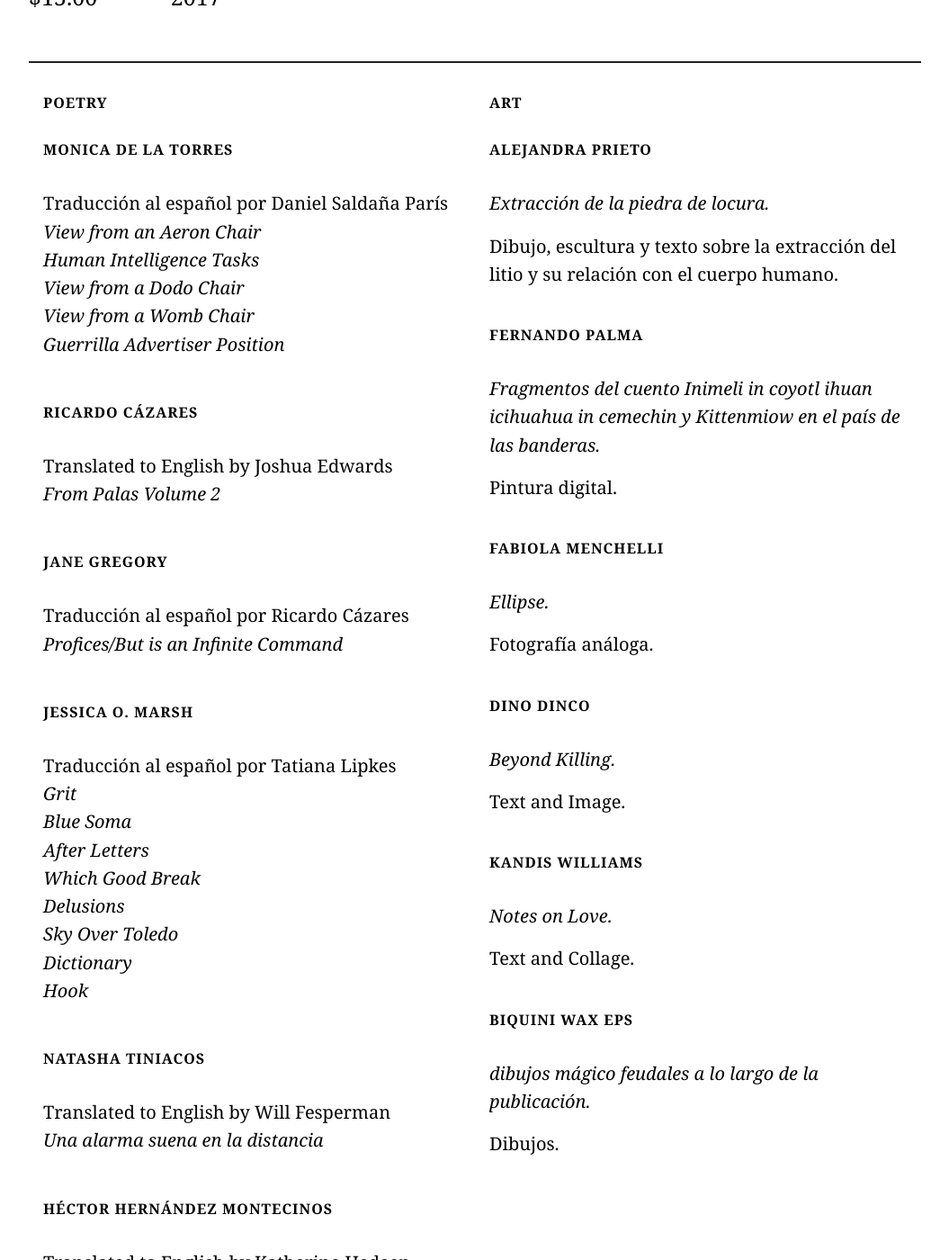
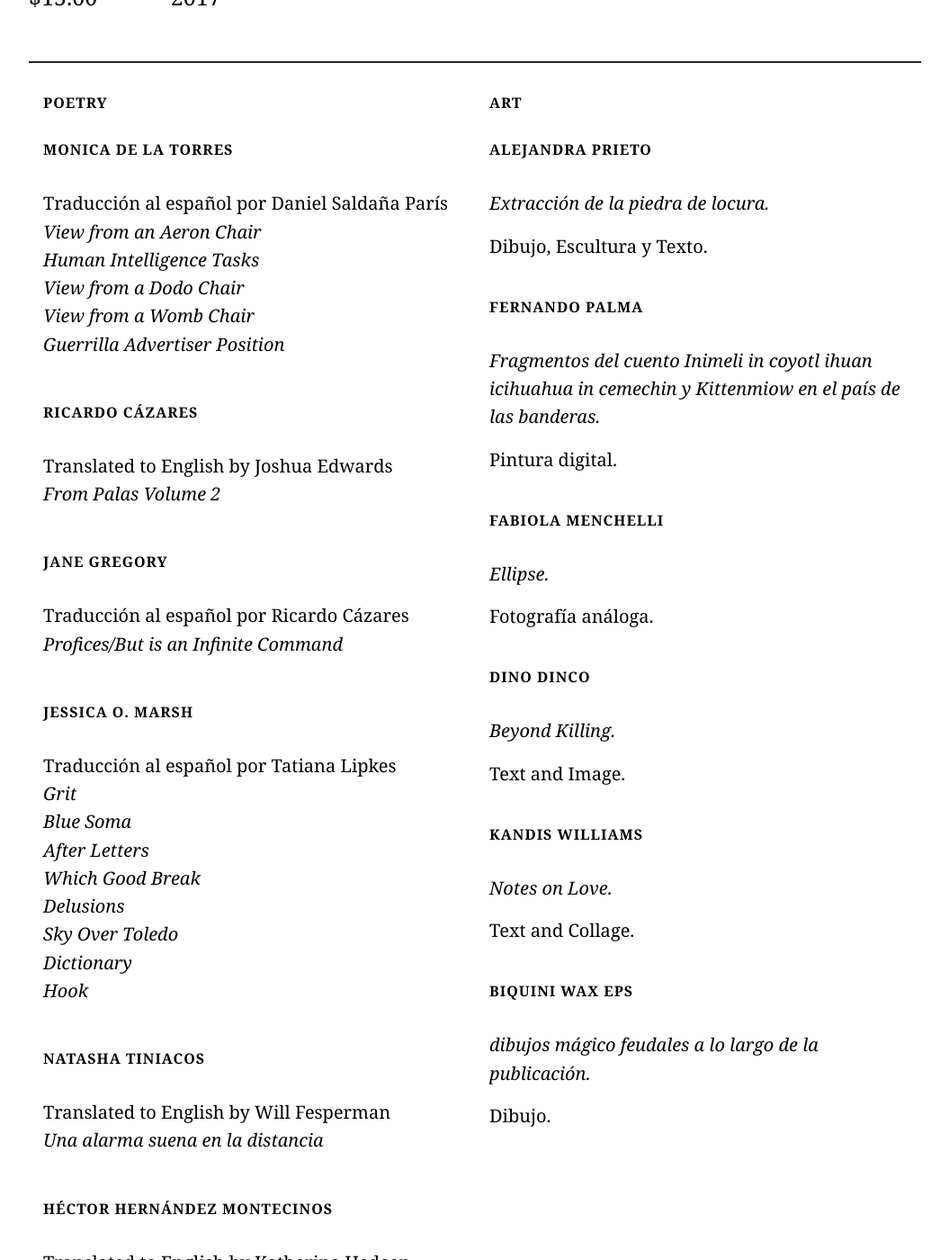
Before and after one commit to erizomag/erizo_jekyll, a Jekyll site: the page built from _issues/issue_1.md, in a window 1280 px wide and 1400 px high, scrolled down 1268 px. Shown: the whole window at 90% size, without its empty margins (112-1167 px from the left). Built offline with Jekyll 4.4.1, drawn with Linux system fonts in a browser that asks for light colours; some web fonts are replaced.

Commit message:
Updated Issue 1

```diff
--- a/_issues/issue_1.md
+++ b/_issues/issue_1.md
@@ -81,13 +81,12 @@ toc_poetry:
 toc_art:
   title: Art
   description: "#### Alejandra Prieto\n* Extracción de la piedra de locura.\n\nDibujo,
-    escultura y texto sobre la extracción del litio y su relación con el cuerpo humano.\n\n---\n\n####
-    Fernando Palma\n* Fragmentos del cuento Inimeli in coyotl ihuan icihuahua in cemechin
-    y Kittenmiow en el país de las banderas. \n\nPintura digital.\n\n---\n\n#### Fabiola
-    Menchelli\n* Ellipse. \n\nFotografía análoga.\n\n---\n\n#### DINO DINCO\n* Beyond
-    Killing. \n\nText and Image.\n\n---\n\n#### Kandis Williams\n* Notes on Love.
-    \n\nText and Collage.\n\n---\n\n#### Biquini Wax EPS\n* dibujos mágico feudales
-    a lo largo de la publicación.\n\nDibujos."
+    Escultura y Texto.\n\n---\n\n#### Fernando Palma\n* Fragmentos del cuento Inimeli
+    in coyotl ihuan icihuahua in cemechin y Kittenmiow en el país de las banderas.
+    \n\nPintura digital.\n\n---\n\n#### Fabiola Menchelli\n* Ellipse. \n\nFotografía
+    análoga.\n\n---\n\n#### DINO DINCO\n* Beyond Killing. \n\nText and Image.\n\n---\n\n####
+    Kandis Williams\n* Notes on Love. \n\nText and Collage.\n\n---\n\n#### Biquini
+    Wax EPS\n* dibujos mágico feudales a lo largo de la publicación.\n\nDibujo."
 layout: issue_detail
 ---
 
```
